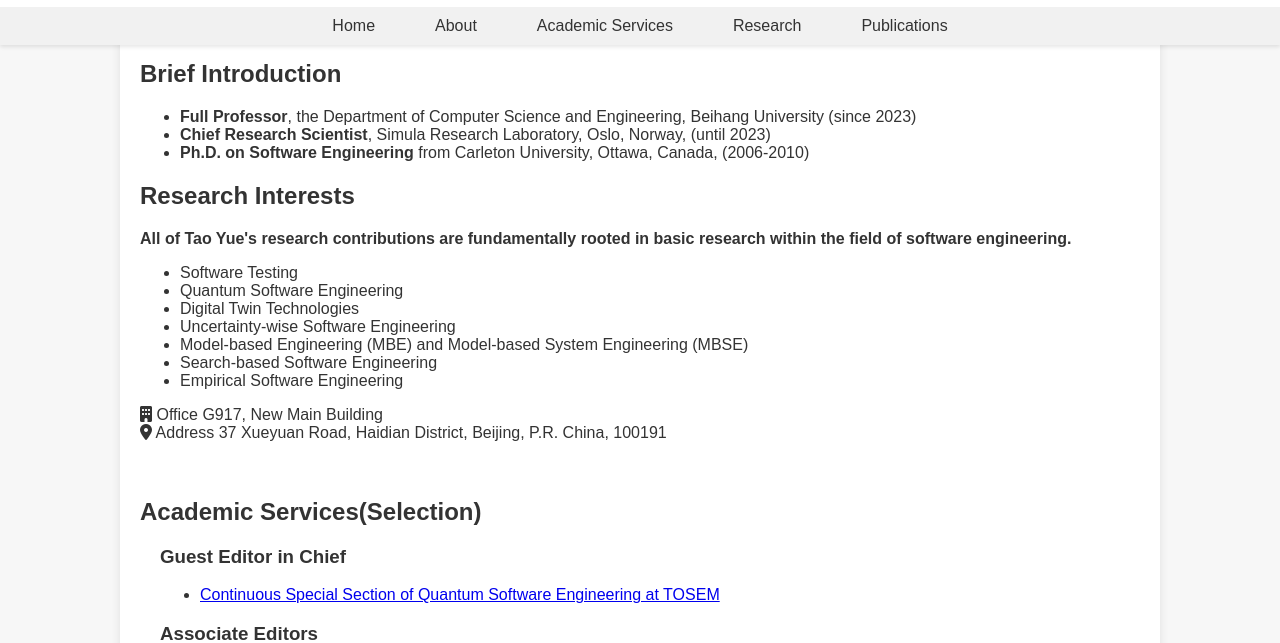
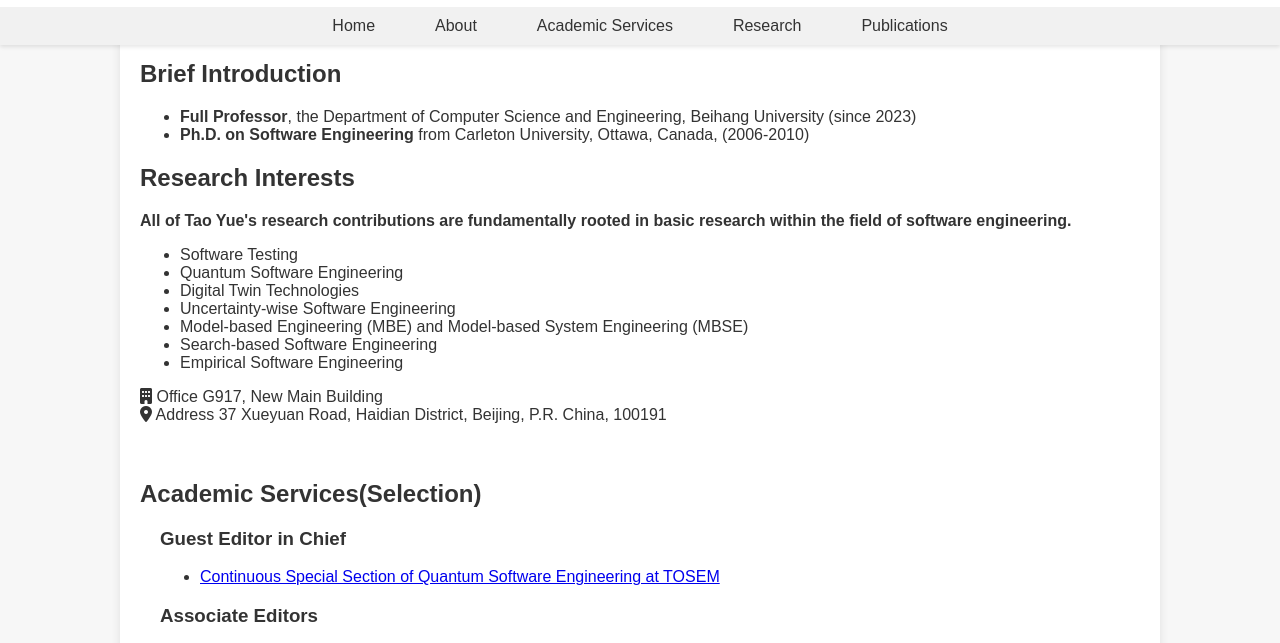
Before and after one commit to Yue-Tao/Yue-Tao.github.io, a plain HTML site: page index.html in a window 1280 px wide. Shown: the part 80-723 px from the top of the page. Drawn offline with Linux system fonts and the light colour scheme.

Commit message:
Update index.html

```diff
--- a/index.html
+++ b/index.html
@@ -42,7 +42,6 @@
         <h2>Brief Introduction</h2>
           <ul>
             <li><b>Full Professor</b>, the Department of Computer Science and Engineering, Beihang University (since 2023)</li>
-            <li><b>Chief Research Scientist</b>, Simula Research Laboratory, Oslo, Norway, (until 2023)</li>
             <li><b>Ph.D. on Software Engineering</b> from Carleton University, Ottawa, Canada, (2006-2010) </li>
                </ul>
              <h2>Research Interests</h2>
```
Lines whose indentation alone changed are shown as unchanged.
